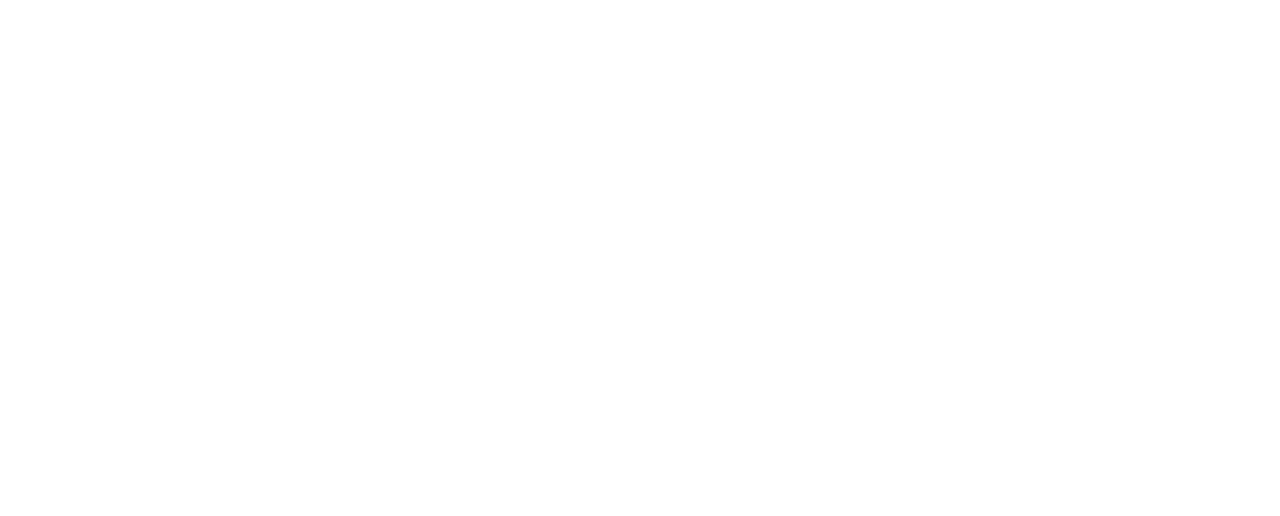
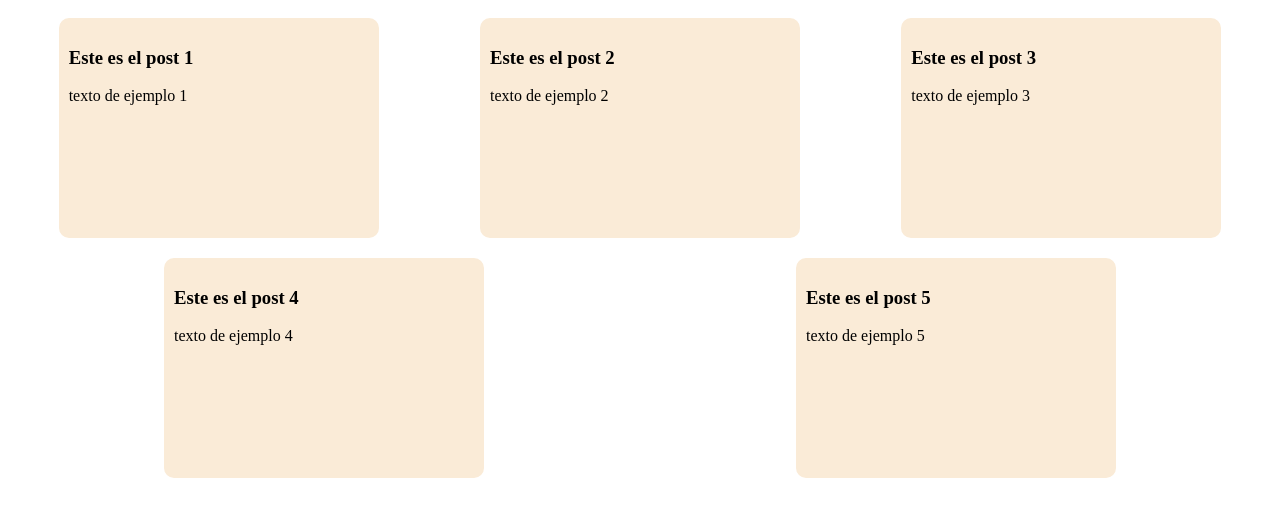
Before and after one commit to zenenperaza/VUE-form, a Vue app: page / in a window 1280 px wide. Shown: the top 516 px of the page. Built offline with nearby package versions, Linux system fonts and the light colour scheme.

Commit message:
commit 6

```diff
--- a/src/components/PostDetail.vue
+++ b/src/components/PostDetail.vue
@@ -1,12 +1,42 @@
 <template>
-<div>
+<div class="post">
+    <h3>{{ props.title }}</h3>
+    <p>{{ props.content }}</p>
+
 </div>
 </template>
 
-<script lang="ts" setup>
+<script lang="ts">
+import { defineComponent } from "vue";
+export default defineComponent({
+    name: 'PostDetail',
+    props: {
+        title:{
+            type: String,
+            required: true
+        },
+        content : {
+            type: String,
+            requiered: false,
+            default: "Post sin contenido"
+        }
+    },
+    setup(props){
+        return {props}
+    }
+})
 
 </script>
 
 <style scoped>
+.post{
+    width: 300px;
+    height: 200px;
+    border-radius: 10px;
+    background-color: antiquewhite;
+    margin: 10px;
+    padding: 10px;
 
+
+}
 </style>
--- a/src/components/PostList.vue
+++ b/src/components/PostList.vue
@@ -1,12 +1,46 @@
 <template>
-<div>
-</div>
+    <div class="container">
+        <PostDetail v-for="elm in info" :key="elm.title" :title="elm.title" :content="elm.content"/>
+    </div>
 </template>
 
 <script lang="ts" setup>
+   import PostDetail from './PostDetail.vue';
 
+   interface Post{
+    title: string,
+    content: string
+   }
+
+   let info:Array<Post> = [
+    {
+        title: "Este es el post 1",
+        content: "texto de ejemplo 1"
+    },
+    {
+        title: "Este es el post 2",
+        content: "texto de ejemplo 2"
+    },
+    {
+        title: "Este es el post 3",
+        content: "texto de ejemplo 3"
+    },
+    {
+        title: "Este es el post 4",
+        content: "texto de ejemplo 4"
+    },
+    {
+        title: "Este es el post 5",
+        content: "texto de ejemplo 5"
+    },
+   ]
 </script>
 
 <style scoped>
-
+.container{
+    display: flex;
+    flex-wrap: wrap;
+    flex-direction: row;
+    justify-content: space-around;
+}
 </style>
```
